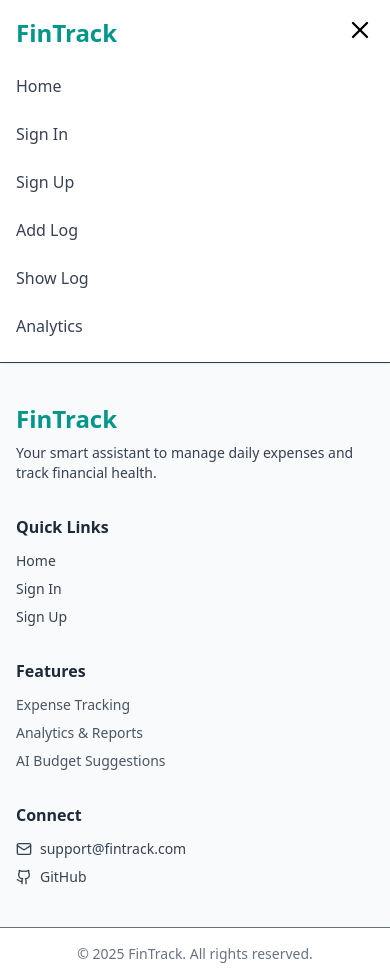
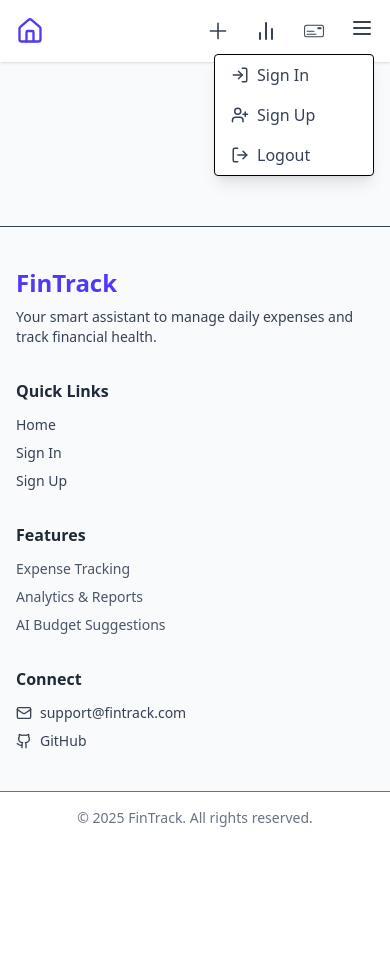
Before and after one commit to shakilaShaik/personal-finance-dashboard, a React (Vite) app in the folder frontend/: page / in a window 390 px wide. Both pictures are taken after a click on the button 360 px from the left and 30 px from the top of the page. After the commit the page ends 844 px from the top, so only its background shows below. Built offline with nearby package versions, Linux system fonts and the light colour scheme.

Commit message:
completed frontend with all the features

```diff
--- a/frontend/src/components/Footer.jsx
+++ b/frontend/src/components/Footer.jsx
@@ -8,7 +8,7 @@ const Footer = () => {
       <div className="max-w-7xl mx-auto px-4 sm:px-6 lg:px-8 py-10 grid grid-cols-1 sm:grid-cols-2 lg:grid-cols-4 gap-8">
         {/* Logo and Summary */}
         <div>
-          <h1 className="text-2xl font-bold text-teal-600">FinTrack</h1>
+          <h1 className="text-2xl font-bold text-indigo-600">FinTrack</h1>
           <p className="mt-2 text-sm">
             Your smart assistant to manage daily expenses and track financial
             health.
@@ -20,17 +20,17 @@ const Footer = () => {
           <h2 className="font-semibold text-gray-800 mb-3">Quick Links</h2>
           <ul className="space-y-2 text-sm">
             <li>
-              <Link to="/" className="hover:text-teal-500">
+              <Link to="/" className="hover:text-indigo-500">
                 Home
               </Link>
             </li>
             <li>
-              <Link to="/signin" className="hover:text-teal-500">
+              <Link to="/signin" className="hover:text-indigo-500">
                 Sign In
               </Link>
             </li>
             <li>
-              <Link to="/signup" className="hover:text-teal-500">
+              <Link to="/signup" className="hover:text-indigo-500">
                 Sign Up
               </Link>
             </li>
@@ -55,7 +55,7 @@ const Footer = () => {
               <Mail size={16} />
               <a
                 href="mailto:support@fintrack.com"
-                className="hover:text-teal-500"
+                className="hover:text-indigo-500"
               >
                 support@fintrack.com
               </a>
@@ -65,7 +65,7 @@ const Footer = () => {
               <a
                 href="https://github.com/your-org/fintrack"
                 target="_blank"
-                className="hover:text-teal-500"
+                className="hover:text-indigo-500"
               >
                 GitHub
               </a>
--- a/frontend/src/components/Navbar.jsx
+++ b/frontend/src/components/Navbar.jsx
@@ -1,49 +1,70 @@
 // src/components/Navbar.jsx
 import { Link, useLocation } from "react-router-dom";
+import {
+  Home,
+  BarChart2,
+  FileText,
+  Menu,
+  LogOut,
+  UserPlus,
+  LogIn,
+} from "lucide-react";
 import { useState } from "react";
-import { Menu, X } from "lucide-react";
-
+import {RxPlus} from "react-icons/rx"
+import { CiMoneyCheck1 } from "react-icons/ci";
 const Navbar = () => {
   const location = useLocation();
-  const [isMobileMenuOpen, setIsMobileMenuOpen] = useState(false);
+  const [menuOpen, setMenuOpen] = useState(false);
 
-  const navItems = [
-    { name: "Home", path: "/home" },
-    { name: "Sign In", path: "/signin" },
-    { name: "Sign Up", path: "/signup" },]
-
-  const mobilenavItems = [
+  // Desktop Nav Items
+  const desktopNav = [
     { name: "Home", path: "/home" },
     { name: "Sign In", path: "/signin" },
     { name: "Sign Up", path: "/signup" },
-        { name: "Add Log", path: "/add-log" },
-    { name: "Show Log", path: "/show-logs" },
-
-    { name: "Analytics", path: "/analytics" }
-
-
-
   ];
 
-  const mobileToggleMenu = () => setIsMobileMenuOpen((prev) => !prev);
+  // Mobile Icon Nav Items
+  const mobileNav = [
+
+    { name: "Add Log", path: "/add-log", icon: <RxPlus size={24} /> },
+    { name: "Analytics", path: "/analytics", icon: <BarChart2 size={24} /> },
+     { name: "show Log", path: "/show-logs", icon: < CiMoneyCheck1 size={24}/>}
+  ];
+
+  // Dropdown Items (Mobile)
+  const dropdownItems = [
+    { name: "Sign In", path: "/signin", icon: <LogIn size={18} /> },
+    { name: "Sign Up", path: "/signup", icon: <UserPlus size={18} /> },
+    { name: "Logout", path: "/logout", icon: <LogOut size={18} /> },
+  ];
 
   return (
     <header className="bg-white shadow-sm sticky top-0 z-50">
       <nav className="max-w-7xl mx-auto px-4 sm:px-6 lg:px-8 py-4 flex items-center justify-between">
-        <Link to="/home" className="text-2xl font-bold text-teal-600">
+
+        {/* Brand for desktop */}
+        <Link
+          to="/home"
+          className="text-2xl font-bold  hidden md:block"
+        >
           FinTrack
         </Link>
 
-        {/* Desktop Nav */}
+        {/* Home icon for mobile */}
+        <Link to="/home" className="md:hidden text-indigo-600">
+          <Home size={28} />
+        </Link>
+
+        {/* Desktop Navigation */}
         <ul className="hidden md:flex gap-6 text-gray-700 text-lg font-medium">
-          {navItems.map(({ name, path }) => (
+          {desktopNav.map(({ name, path }) => (
             <li key={name}>
               <Link
                 to={path}
                 className={`${
                   location.pathname === path
-                    ? "text-teal-600 border-b-2 border-teal-600 pb-1"
-                    : "hover:text-teal-500"
+                    ? "text-indigo-600 border-b-2 border-indigo-600 pb-1"
+                    : "hover:text-indigo-500"
                 }`}
               >
                 {name}
@@ -52,29 +73,43 @@ const Navbar = () => {
           ))}
         </ul>
 
-        {/* Mobile Menu Button */}
-        <div className="md:hidden">
-          <button onClick={mobileToggleMenu} aria-label="Toggle menu">
-            {mobileToggleMenu ? <X size={28} /> : <Menu size={28} />}
-          </button>
-        </div>
-      </nav>
-
-      {/* Mobile Menu Dropdown */}
-      {isMobileMenuOpen && (
-        <div className="md:hidden bg-white px-4 pb-4">
-          <ul className="space-y-2 text-gray-700 text-base font-medium">
-            {mobilenavItems.map(({ name, path }) => (
+        {/* Mobile Navigation Icons */}
+        <ul className="flex md:hidden gap-6 items-center">
+          {mobileNav.map(({ name, path, icon }) => (
             <li key={name}>
               <Link
                 to={path}
-                  onClick={() => setIsMobileMenuOpen(false)}
-                  className={`block py-2 ${
+                className={`${
                   location.pathname === path
-                      ? "text-teal-600 font-semibold"
-                      : "hover:text-teal-500"
+                    ? "text-indigo-600"
+                    : "text-gray-700 hover:text-indigo-500"
                 }`}
               >
+                {icon}
+              </Link>
+            </li>
+          ))}
+
+          {/* Dropdown Menu Button */}
+          <div className="relative">
+            <button
+              onClick={() => setMenuOpen(!menuOpen)}
+              className="text-gray-700 hover:text-indigo-500"
+            >
+              <Menu size={24} />
+            </button>
+
+            {menuOpen && (
+              <div className="absolute right-0 mt-2 w-40 bg-white border rounded shadow-lg">
+                <ul>
+                  {dropdownItems.map(({ name, path, icon }) => (
+                    <li key={name}>
+                      <Link
+                        to={path}
+                        className="flex items-center gap-2 px-4 py-2 hover:bg-gray-100 text-gray-700"
+                        onClick={() => setMenuOpen(false)}
+                      >
+                        {icon}
                         {name}
                       </Link>
                     </li>
@@ -82,6 +117,9 @@ const Navbar = () => {
                 </ul>
               </div>
             )}
+          </div>
+        </ul>
+      </nav>
     </header>
   );
 };
--- a/frontend/src/components/SideBar.jsx
+++ b/frontend/src/components/SideBar.jsx
@@ -1,11 +1,12 @@
 import { NavLink } from "react-router-dom";
 import { PlusCircle, List, BarChart3 } from "lucide-react";
+import { FcBullish } from "react-icons/fc";
 
 export default function Sidebar() {
   return (
     <div className="w-64  hidden min-h-screen bg-white border-r border-gray-200 p-6 shadow-md lg:block">
-      <h1 className="text-2xl font-bold mb-10 text-gray-800 tracking-wide text-center">
-         FinTrack
+      <h1 className="text-2xl font-bold mb-10 text-gray-800 tracking-wide text-center flex">
+        <FcBullish /> FinTrack
       </h1>
 
       <nav className="space-y-4 text-[16px] font-medium ">
--- a/frontend/src/pages/Home.jsx
+++ b/frontend/src/pages/Home.jsx
@@ -39,12 +39,27 @@ const Home = () => {
     <div className="min-h-screen bg-gray-50 flex flex-col items-center text-center px-4 py-12">
       {user ? (
         <>
-          <h1>Hii {user.name}</h1>
-          {/* <SideBar/> */}
+          <h1  className="text-gray-700 text-lg mb-6 max-w-xl">Hii {user.name}</h1>
+          <h2 className="text-4xl font-bold text-indigo-700 mb-6">
+            Welcome to FinTrack
+          </h2>
+          <p className="text-gray-700 text-lg mb-6 max-w-xl">
+            Take control of your money. Log your daily expenses, track your
+            income, and visualize your financial health with smart analytics.
+          </p>
+          <Link
+  to="/add-log"
+  className="px-6 py-3 bg-indigo-800 text-white rounded-lg shadow hover:bg-indigo-700"
+>
+  Add Logs
+</Link>
+
+
+
         </>
       ) : (
         <>
-          <h2 className="text-4xl font-bold text-teal-700 mb-6">
+          <h2 className="text-4xl font-bold text-indigo-700 mb-6">
             Welcome to FinTrack
           </h2>
           <p className="text-gray-700 text-lg mb-6 max-w-xl">
@@ -54,13 +69,13 @@ const Home = () => {
           <div className="flex gap-4">
             <Link
               to="/signup"
-              className="px-6 py-3 bg-teal-600 text-white rounded-lg shadow hover:bg-teal-700"
+              className="px-6 py-3 bg-indigo-800 text-white rounded-lg shadow hover:bg-indigo-700"
             >
               Get Started
             </Link>
             <Link
               to="/signin"
-              className="px-6 py-3 border border-teal-600 text-teal-600 rounded-lg hover:bg-teal-50"
+              className="px-6 py-3 border border-indigo-600 text-indigo-600 rounded-lg hover:bg-indigo-50"
             >
               Sign In
             </Link>
```
Lines whose indentation alone changed are shown as unchanged.
